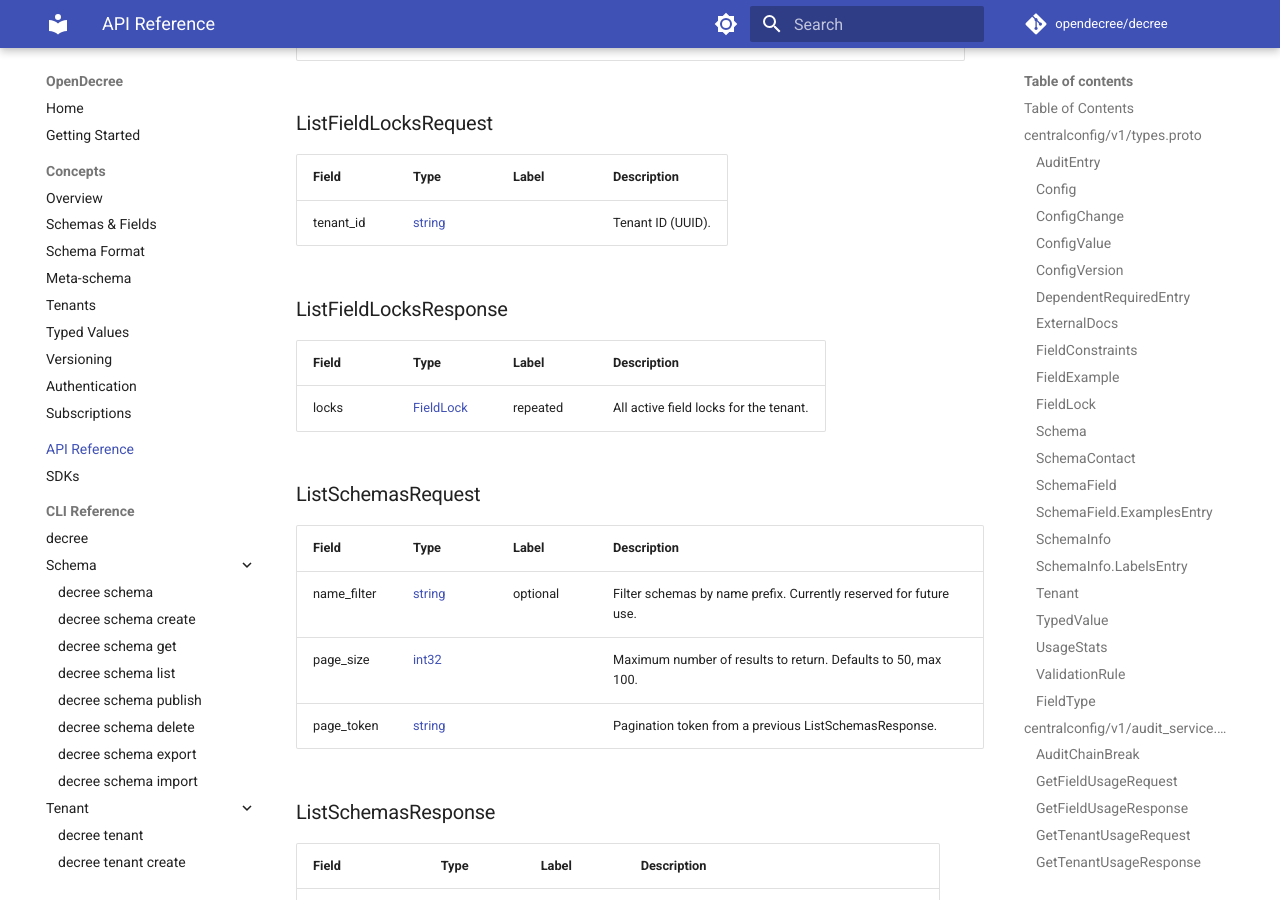
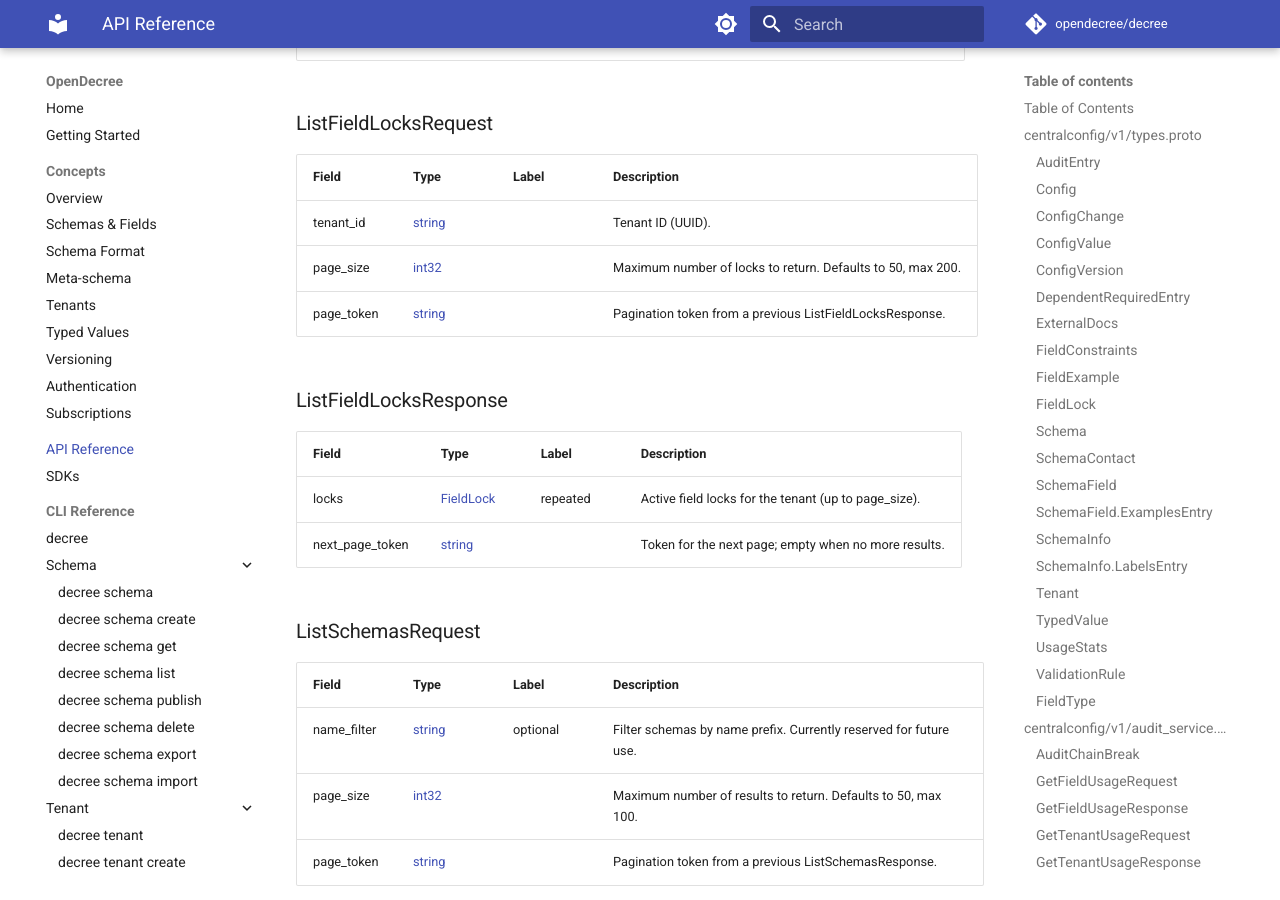
Before and after one commit to opendecree/decree, an MkDocs documentation site: the page built from docs/api/api-reference.md, in a window 1280 px wide and 900 px high, scrolled down 33493 px. Built offline with MkDocs 1.6.1 and Material for MkDocs 9.7.7, drawn with Linux system fonts in a browser that asks for light colours; comment, search, counter and statistics services are not loaded.

Commit message:
docs: regenerate api-reference.md for ListFieldLocks pagination fields
Co-Authored-By: Claude <noreply@anthropic.com>

```diff
--- a/docs/api/api-reference.md
+++ b/docs/api/api-reference.md
@@ -1501,6 +1501,8 @@ Imported versions are created as drafts (unpublished) unless auto_publish is tru
 | Field | Type | Label | Description |
 | ----- | ---- | ----- | ----------- |
 | tenant_id | [string](#string) |  | Tenant ID (UUID). |
+| page_size | [int32](#int32) |  | Maximum number of locks to return. Defaults to 50, max 200. |
+| page_token | [string](#string) |  | Pagination token from a previous ListFieldLocksResponse. |
 
 
 
@@ -1515,7 +1517,8 @@ Imported versions are created as drafts (unpublished) unless auto_publish is tru
 
 | Field | Type | Label | Description |
 | ----- | ---- | ----- | ----------- |
-| locks | [FieldLock](#centralconfig-v1-FieldLock) | repeated | All active field locks for the tenant. |
+| locks | [FieldLock](#centralconfig-v1-FieldLock) | repeated | Active field locks for the tenant (up to page_size). |
+| next_page_token | [string](#string) |  | Token for the next page; empty when no more results. |
 
 
 
```
